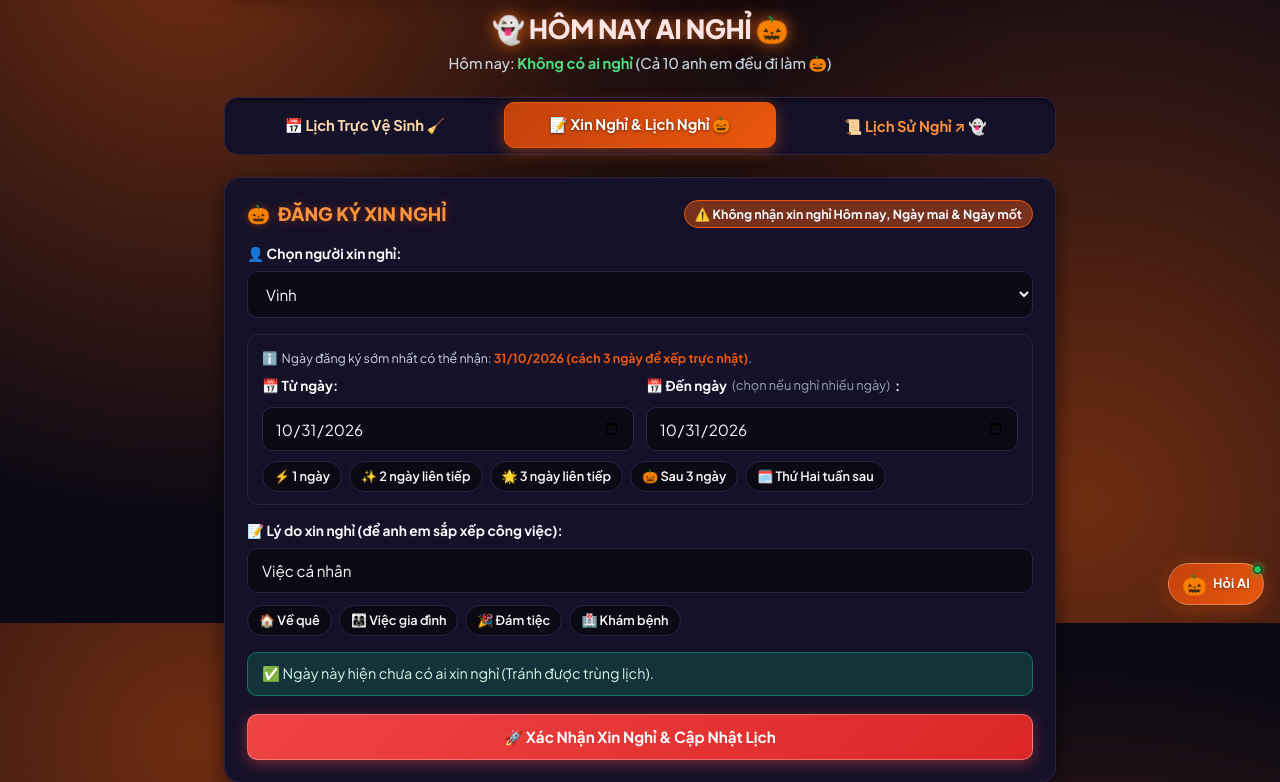
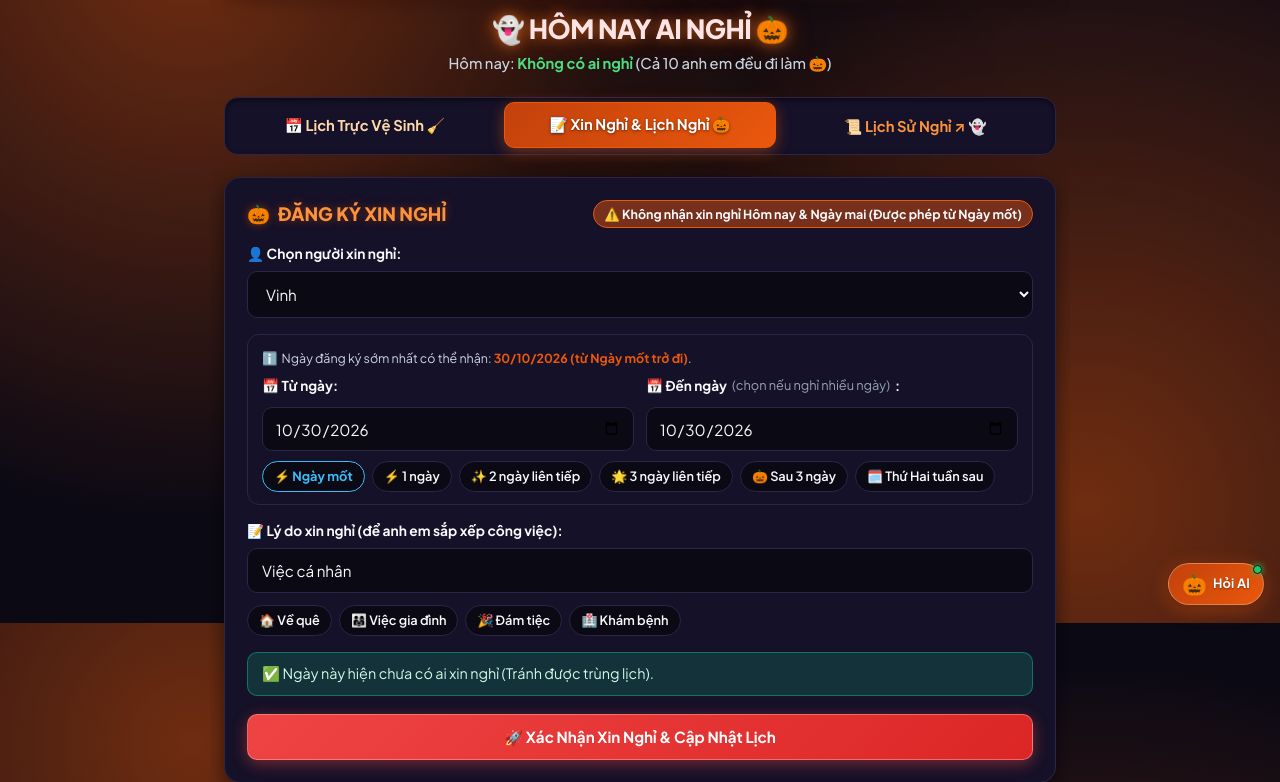
Before and after one commit to rappervint/apptruc, a Flask app: page /?tab=leaves in a window 1280 px wide. Shown: the part 177-959 px from the top of the page. Run offline with Flask 3, Linux system fonts and the light colour scheme; data comes from the database, SQL or seed files in the repository; data that the repository does not hold is empty.

Commit message:
Allow leave requests from the day after tomorrow (ngay mot), forbid only today and tomorrow

```diff
--- a/app.py
+++ b/app.py
@@ -457,8 +457,8 @@ def index():
     today_str = today_dt.strftime('%Y-%m-%d')
     today_leaves = [item for item in leaves_summary if item['leave_date'] == today_str]
 
-    # Quy định: Không cho xin nghỉ Hôm nay, Ngày mai và Ngày mốt (Tối thiểu từ ngày thứ 3 trở đi)
-    min_leave_date = today_dt + timedelta(days=3)
+    # Quy định: Không cho xin nghỉ Hôm nay và Ngày mai (Được phép từ Ngày mốt - cách 2 ngày trở đi)
+    min_leave_date = today_dt + timedelta(days=2)
     min_leave_date_str = min_leave_date.strftime('%Y-%m-%d')
     min_leave_date_display = min_leave_date.strftime('%d/%m/%Y')
 
@@ -1344,7 +1344,7 @@ def get_admin_capabilities_response():
     return (
         "👑 <strong>QUYỀN HẠN & ĐẶC QUYỀN CỦA QUẢN TRỊ VIÊN ADMIN TẠI TRẦN BÌNH AUTO:</strong><br><br>"
         "<strong>1. 🚀 Duyệt Nghỉ Cận Ngày & Bất Kỳ Ngày Nào:</strong><br>"
-        "• Cho phép bất kỳ ai nghỉ <strong>Hôm nay, Ngày mai, Ngày mốt</strong> hoặc liên tiếp nhiều ngày không giới hạn (nhân viên thường bị giới hạn tối thiểu cách 3 ngày).<br>"
+        "• Cho phép bất kỳ ai nghỉ <strong>Hôm nay, Ngày mai</strong> hoặc liên tiếp nhiều ngày không giới hạn (nhân viên thường chỉ được xin từ Ngày mốt trở đi).<br>"
         "• Nhắn trực tiếp với AI: <em>\"Cho Vinh nghỉ hôm nay\"</em>, <em>\"Admin duyệt cho Thái nghỉ mai và mốt\"</em>.<br><br>"
         "<strong>2. 📊 Báo Cáo & Thống Kê Ngày Nghỉ Toàn Diện:</strong><br>"
         "• Tra cứu tổng hợp ai nghỉ nhiều nhất, ai chưa nghỉ trong chu kỳ hoặc từ trước đến nay.<br>"
@@ -1852,8 +1852,8 @@ def api_ai_chat_schedule():
     if is_leave_statement:
         m_name, first_d, found_dates, reason, engine = ai_parse_message(question)
         today = get_vn_today()
-        # Quy định nhân viên: Tối thiểu cách 3 ngày (Không nhận Hôm nay, Ngày mai và Ngày mốt)
-        min_allowed_date = today + timedelta(days=3)
+        # Quy định nhân viên: Cho phép từ Ngày mốt (Không nhận Hôm nay và Ngày mai)
+        min_allowed_date = today + timedelta(days=2)
         min_allowed_str = min_allowed_date.strftime('%Y-%m-%d')
         min_allowed_disp = min_allowed_date.strftime('%d/%m/%Y')
         weekday_vn = {
@@ -1890,9 +1890,9 @@ def api_ai_chat_schedule():
                     'is_admin_mode': False,
                     'answer': (
                         f"⛔ <strong>KHÔNG ĐƯỢC PHÉP XIN NGHỈ CẬN NGÀY!</strong><br>"
-                        f"Theo quy định của Trần Bình Auto, bạn <strong>không được tự đăng ký xin nghỉ vào Hôm nay, Ngày mai và Ngày mốt</strong> "
+                        f"Theo quy định của Trần Bình Auto, bạn <strong>không được tự đăng ký xin nghỉ vào Hôm nay và Ngày mai</strong> "
                         f"(ngày bạn chọn: <strong>{near_disp}</strong>) để tránh thiếu hụt nhân sự và kịp sắp xếp trực nhật.<br>"
-                        f"👉 Ngày đăng ký sớm nhất có thể nhận là từ <strong>{min_allowed_disp}</strong> ({min_allowed_w}).<br>"
+                        f"👉 Ngày đăng ký sớm nhất có thể nhận là từ <strong>{min_allowed_disp}</strong> ({min_allowed_w} - Ngày mốt).<br>"
                         f"📞 <em>Trường hợp có việc khẩn cấp hoặc đột xuất, bạn vui lòng <strong>liên hệ trực tiếp với Quản lý / Admin</strong> để được xử lý nhé!</em>{chips}"
                     ),
                     'engine': engine
@@ -1918,7 +1918,7 @@ def api_ai_chat_schedule():
             near_warning_note = ""
             if not is_allow_near and near_dates:
                 near_disp = ', '.join([d.strftime('%d/%m') for d in near_dates])
-                near_warning_note = f"• ⚠️ <strong>Các ngày cận ({near_disp})</strong>: Đã bị loại bỏ do quy định không nhận đơn Hôm nay, Ngày mai, Ngày mốt (vui lòng liên hệ Admin nếu cần nghỉ gấp)."
+                near_warning_note = f"• ⚠️ <strong>Các ngày cận ({near_disp})</strong>: Đã bị loại bỏ do quy định không nhận đơn Hôm nay và Ngày mai (vui lòng liên hệ Admin nếu cần nghỉ gấp)."
 
             if m_name:
                 conflict_notes = []
@@ -2071,7 +2071,7 @@ def api_ai_chat_schedule():
                             'engine': engine
                         })
                     chips = make_ai_chips([
-                        (f"📅 Nghỉ từ {min_allowed_date.strftime('%d/%m')}", f"{m_name} xin nghỉ ngày {min_allowed_date.strftime('%d/%m')}"),
+                        (f"⚡ Nghỉ ngày mốt ({min_allowed_date.strftime('%d/%m')})", f"{m_name} xin nghỉ ngày mốt"),
                         (f"📅 Nghỉ 2 ngày từ {min_allowed_date.strftime('%d/%m')}", f"{m_name} xin nghỉ 2 ngày từ {min_allowed_date.strftime('%d/%m')}"),
                         (f"📅 Nghỉ 3 ngày từ {min_allowed_date.strftime('%d/%m')}", f"{m_name} xin nghỉ 3 ngày từ {min_allowed_date.strftime('%d/%m')}"),
                         ("🗓️ Nghỉ tuần sau", f"{m_name} xin nghỉ tuần sau"),
@@ -2083,13 +2083,13 @@ def api_ai_chat_schedule():
                         'answer': (
                             f"❓ Bạn muốn đăng ký cho <strong>{m_name}</strong> xin nghỉ vào ngày nào vậy bạn?<br>"
                             f"👉 Bạn có thể nhắn ngày hoặc bấm chọn nhanh bên dưới:<br>"
-                            f"<small style='color:#64748b;'>📌 Lưu ý: Không nhận đơn xin nghỉ Hôm nay, Ngày mai và Ngày mốt. Nếu cần nghỉ gấp vui lòng liên hệ Admin.</small>{chips}"
+                            f"<small style='color:#64748b;'>📌 Lưu ý: Không nhận đơn xin nghỉ Hôm nay và Ngày mai (được phép xin từ Ngày mốt). Nếu cần nghỉ gấp vui lòng liên hệ Admin.</small>{chips}"
                         ),
                         'engine': engine
                     })
                 else:
                     chips = make_ai_chips([
-                        (f"👤 Vinh nghỉ từ {min_allowed_date.strftime('%d/%m')}", f"Vinh xin nghỉ ngày {min_allowed_date.strftime('%d/%m')} việc bận"),
+                        ("⚡ Vinh nghỉ ngày mốt", "Vinh xin nghỉ ngày mốt việc bận"),
                         (f"👤 Bảo Mập nghỉ 2 ngày", f"Bảo Mập xin nghỉ 2 ngày từ {min_allowed_date.strftime('%d/%m')} khám bệnh"),
                         (f"👤 Thái nghỉ tuần sau", "Thái xin nghỉ tuần sau việc riêng"),
                     ])
@@ -2100,7 +2100,7 @@ def api_ai_chat_schedule():
                         'answer': (
                             "❓ Bạn muốn đăng ký xin nghỉ cho ai và vào ngày nào vậy bạn?<br>"
                             "👉 Bạn có thể nhắn theo mẫu đầy đủ hoặc bấm chọn gợi ý bên dưới:<br>"
-                            f"<small style='color:#64748b;'>📌 Lưu ý: Không nhận đơn xin nghỉ Hôm nay, Ngày mai và Ngày mốt. Nếu cần nghỉ gấp vui lòng liên hệ Admin.</small>{chips}"
+                            f"<small style='color:#64748b;'>📌 Lưu ý: Không nhận đơn xin nghỉ Hôm nay và Ngày mai (được phép xin từ Ngày mốt). Nếu cần nghỉ gấp vui lòng liên hệ Admin.</small>{chips}"
                         ),
                         'engine': engine
                     })
@@ -2140,17 +2140,17 @@ def api_ai_confirm_leave():
 
     today = get_vn_today()
     today_str = today.strftime('%Y-%m-%d')
-    min_allowed_date = today + timedelta(days=3)
+    min_allowed_date = today + timedelta(days=2)
     min_allowed_str = min_allowed_date.strftime('%Y-%m-%d')
 
-    # Chặn xin nghỉ cận ngày (Hôm nay, Ngày mai, Ngày mốt) nếu không phải Admin và không phải Nguyên
+    # Chặn xin nghỉ cận ngày (Hôm nay, Ngày mai) nếu không phải Admin và không phải Nguyên
     if not is_admin() and member_name != 'Nguyên':
         invalid_near_dates = [d for d in leave_dates if d and today_str <= d < min_allowed_str]
         if invalid_near_dates:
             near_fmt = ', '.join([datetime.strptime(d, '%Y-%m-%d').strftime('%d/%m/%Y') for d in invalid_near_dates])
             return jsonify({
                 'success': False,
-                'error': f'⛔ Không được phép xin nghỉ cận ngày ({near_fmt}). Trần Bình Auto không nhận đơn nghỉ Hôm nay, Ngày mai và Ngày mốt. Vui lòng liên hệ trực tiếp với Admin nếu có việc khẩn cấp!'
+                'error': f'⛔ Không được phép xin nghỉ cận ngày ({near_fmt}). Trần Bình Auto không nhận đơn nghỉ Hôm nay và Ngày mai. Vui lòng liên hệ trực tiếp với Admin nếu có việc khẩn cấp!'
             })
 
     valid_dates = [d for d in leave_dates if d and d >= today_str]
@@ -2195,7 +2195,7 @@ def report_leave():
 
     today_dt = get_vn_today()
     today_str = today_dt.strftime('%Y-%m-%d')
-    min_allowed_date = today_dt + timedelta(days=3)
+    min_allowed_date = today_dt + timedelta(days=2)
 
     if start_date_str and member_name in ALL_STAFF:
         try:
@@ -2204,7 +2204,7 @@ def report_leave():
             if d_end < d_start:
                 d_start, d_end = d_end, d_start
 
-            # Chặn xin nghỉ cận ngày (Hôm nay, Ngày mai, Ngày mốt) cho form thông thường (Ngoại lệ cho Nguyên)
+            # Chặn xin nghỉ cận ngày (Hôm nay, Ngày mai) cho form thông thường (Ngoại lệ cho Nguyên)
             if not is_admin() and member_name != 'Nguyên' and d_start < min_allowed_date:
                 log_action('TỪ CHỐI XIN NGHỈ CẬN', f"{member_name} bị từ chối xin nghỉ cận ngày ({d_start.strftime('%d/%m/%Y')})", actor=member_name)
                 return redirect(url_for('index', tab='leaves'))
--- a/templates/index.html
+++ b/templates/index.html
@@ -1516,7 +1516,7 @@
           <span>{{ theme.icons.main }}</span> ĐĂNG KÝ XIN NGHỈ
         </h2>
         <div style="font-size: 0.78rem; font-weight: 700; color: {{ theme.colors.text }}; background: {{ theme.colors.primary_glow }}; border: 1px solid {{ theme.colors.border_focus }}; padding: 4px 10px; border-radius: 20px;">
-          ⚠️ Không nhận xin nghỉ Hôm nay, Ngày mai & Ngày mốt
+          ⚠️ Không nhận xin nghỉ Hôm nay & Ngày mai (Được phép từ Ngày mốt)
         </div>
       </div>
 
@@ -1540,7 +1540,7 @@
         <div class="date-picker-card">
           <div style="font-size: 0.78rem; color: #cbd5e1; margin-bottom: 8px; display: flex; align-items: center; gap: 4px;">
             <span>ℹ️</span>
-            <span>Ngày đăng ký sớm nhất có thể nhận: <strong style="color: {{ theme.colors.primary }};">{% if is_admin %}Hôm nay (Đặc quyền Admin: Tự do chọn mọi ngày){% else %}{{ min_leave_date_display }} (cách 3 ngày để xếp trực nhật){% endif %}</strong>.</span>
+            <span>Ngày đăng ký sớm nhất có thể nhận: <strong style="color: {{ theme.colors.primary }};">{% if is_admin %}Hôm nay (Đặc quyền Admin: Tự do chọn mọi ngày){% else %}{{ min_leave_date_display }} (từ Ngày mốt trở đi){% endif %}</strong>.</span>
           </div>
           <div class="date-range-grid">
             <div class="form-group">
@@ -1558,6 +1558,8 @@
             <span class="chip" onclick="setQuickLeaveOffset(1, 1)" style="border-color: #f59e0b; color: #fbbf24; font-weight: 700;">👑 Ngày mai</span>
             <span class="chip" onclick="setQuickLeaveOffset(2, 1)" style="border-color: #f59e0b; color: #fbbf24; font-weight: 700;">👑 Ngày mốt</span>
             <span class="chip" onclick="setQuickLeaveOffset(0, 2)" style="border-color: #f59e0b; color: #fbbf24;">👑 Nay & Mai</span>
+            {% else %}
+            <span class="chip" onclick="setQuickLeaveOffset(2, 1)" style="border-color: #38bdf8; color: #38bdf8; font-weight: 700;">⚡ Ngày mốt</span>
             {% endif %}
             <span class="chip" onclick="setQuickLeaveDays(1)">⚡ 1 ngày</span>
             <span class="chip" onclick="setQuickLeaveDays(2)">✨ 2 ngày liên tiếp</span>
@@ -2041,7 +2043,7 @@
       const isAdmin = {{ 'true' if is_admin else 'false' }};
       const memberSelect = document.getElementById('member_select');
       const isNguyen = memberSelect && memberSelect.value === 'Nguyên';
-      if (!isAdmin && !isNguyen && offset < 3) offset = 3;
+      if (!isAdmin && !isNguyen && offset < 2) offset = 2;
       const now = new Date();
       now.setDate(now.getDate() + offset);
       const yyyy = now.getFullYear();
@@ -2058,7 +2060,7 @@
       const now = new Date();
       const day = now.getDay(); // 0 is Sunday, 1 is Monday...
       let daysToAdd = (1 - day + 7) % 7;
-      if (daysToAdd < 3) daysToAdd += 7; // Phải cách ít nhất 3 ngày
+      if (daysToAdd < 2) daysToAdd += 7; // Phải cách ít nhất 2 ngày (từ Ngày mốt trở đi)
       setQuickLeaveOffset(daysToAdd, 1);
     }
 
@@ -2070,7 +2072,7 @@
       const minAllowed = '{{ min_leave_date_str }}';
       if (!isAdmin && !isNguyen && dateInput && dateInput.value < minAllowed) {
         if (e) e.preventDefault();
-        alert('⛔ QUY ĐỊNH TRẦN BÌNH AUTO:\nKhông được phép tự đăng ký xin nghỉ cận ngày (Hôm nay, Ngày mai và Ngày mốt) để anh em kịp sắp xếp công việc.\n\nTrường hợp đột xuất hoặc khẩn cấp, vui lòng liên hệ trực tiếp với Quản lý / Admin!');
+        alert('⛔ QUY ĐỊNH TRẦN BÌNH AUTO:\nKhông được phép tự đăng ký xin nghỉ cận ngày (Hôm nay và Ngày mai) để anh em kịp sắp xếp công việc.\n\nTrường hợp đột xuất hoặc khẩn cấp, vui lòng liên hệ trực tiếp với Quản lý / Admin!');
         return false;
       }
       return true;
@@ -2205,7 +2207,7 @@
         nearWarningHtml = `
           <div class="alert-box alert-danger" style="border-left: 5px solid #dc2626; margin-bottom: 12px; background: #fef2f2; color: #991b1b;">
             ⛔ <strong>KHÔNG ĐƯỢC PHÉP XIN NGHỈ CẬN NGÀY:</strong><br>
-            Bạn đang chọn ngày nghỉ cận: <strong>${nearFmt}</strong> (thuộc Hôm nay, Ngày mai hoặc Ngày mốt).<br>
+            Bạn đang chọn ngày nghỉ cận: <strong>${nearFmt}</strong> (thuộc Hôm nay hoặc Ngày mai).<br>
             Theo quy định, nhân viên không được tự đăng ký nghỉ cận ngày để anh em kịp sắp xếp công việc.<br>
             👉 <em>Trường hợp khẩn cấp hoặc đột xuất, vui lòng <strong>liên hệ trực tiếp với Quản lý / Admin</strong>!</em>
           </div>
@@ -2290,7 +2292,7 @@
           submitBtn.disabled = true;
           submitBtn.style.opacity = '0.5';
           submitBtn.style.cursor = 'not-allowed';
-          submitBtn.title = 'Không được phép xin nghỉ cận ngày (Hôm nay, Ngày mai, Ngày mốt)';
+          submitBtn.title = 'Không được phép xin nghỉ cận ngày (Hôm nay và Ngày mai)';
         } else {
           submitBtn.disabled = false;
           submitBtn.style.opacity = '1';
@@ -2389,7 +2391,7 @@
           </div>
           <div>Xin chào Sếp! AI đã nhận diện <strong>Quyền Quản Trị Tối Cao</strong> của bạn:</div>
           <small style="color: #cbd5e1; margin-top: 5px; display: block; line-height: 1.45;">
-            • 🚀 <strong>Duyệt nghỉ cận ngày:</strong> Cho bất kỳ ai nghỉ hôm nay, ngày mai, ngày mốt hoặc liên tiếp mà không bị chặn 3 ngày.<br>
+            • 🚀 <strong>Duyệt nghỉ cận ngày:</strong> Cho bất kỳ ai nghỉ hôm nay, ngày mai hoặc liên tiếp mà không bị giới hạn.<br>
             • 📊 <strong>Báo cáo & Thống kê:</strong> Ai nghỉ nhiều nhất, ai chưa nghỉ, lịch sử nghỉ.<br>
             • 🎨 <strong>Đổi thử giao diện:</strong> Tết, Halloween, Noel...<br>
             • 💡 Nhắn mẫu: <em>"Cho Vinh nghỉ hôm nay"</em> hoặc bấm gợi ý:
```
